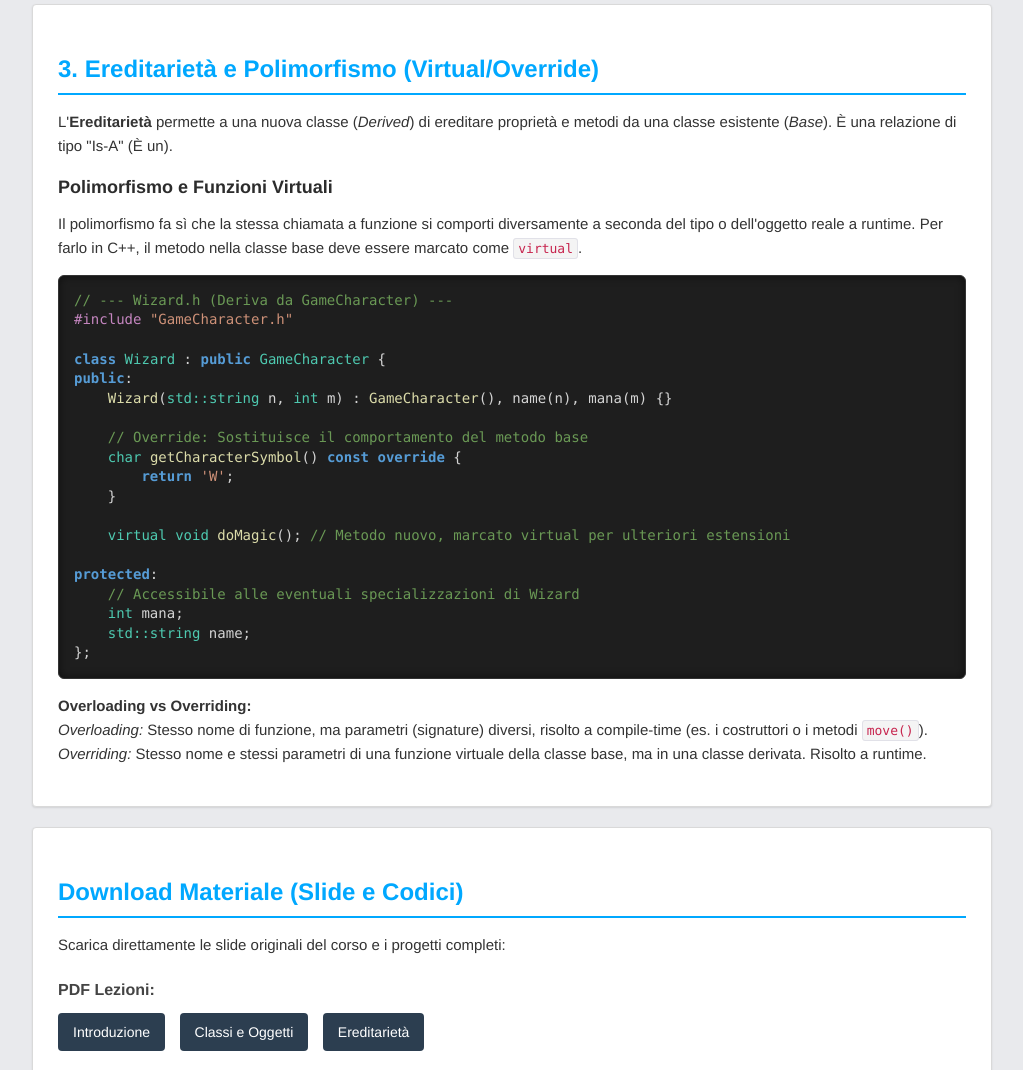
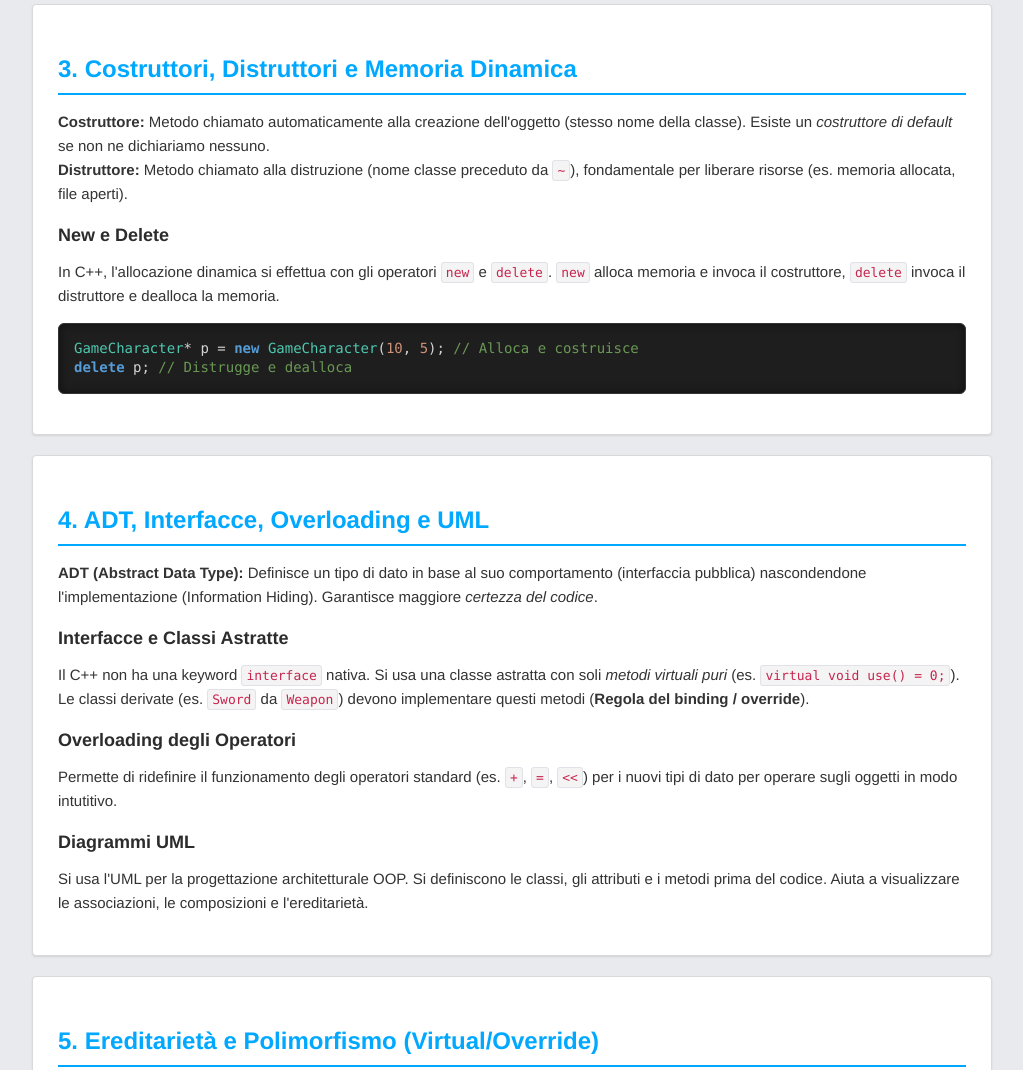
Before and after one commit to cristianceni5/sito-ripasso, a website: page programmazione.html in a window 1280 px wide. Shown: the part 1664-2734 px from the top of the page, without its empty margins (128-1151 px from the left). Drawn offline with Linux system fonts and the light colour scheme.

Commit message:
added contents from new PDFs

```diff
--- a/programmazione.html
+++ b/programmazione.html
@@ -106,13 +106,41 @@
 };</pre>
         </section>
 
+        <!-- COSTUTTORI E MEMORIA -->
+        <section class="content-section">
+            <h2>3. Costruttori, Distruttori e Memoria Dinamica</h2>
+            <p><strong>Costruttore:</strong> Metodo chiamato automaticamente alla creazione dell'oggetto (stesso nome della classe). Esiste un <em>costruttore di default</em> se non ne dichiariamo nessuno.<br>
+            <strong>Distruttore:</strong> Metodo chiamato alla distruzione (nome classe preceduto da <code>~</code>), fondamentale per liberare risorse (es. memoria allocata, file aperti).</p>
+
+            <h3>New e Delete</h3>
+            <p>In C++, l'allocazione dinamica si effettua con gli operatori <code>new</code> e <code>delete</code>. <code>new</code> alloca memoria e invoca il costruttore, <code>delete</code> invoca il distruttore e dealloca la memoria.</p>
+            <pre class="modern-code">
+<span class="type">GameCharacter</span>* p = <span class="keyword">new</span> <span class="type">GameCharacter</span>(<span class="string">10</span>, <span class="string">5</span>); <span class="comment">// Alloca e costruisce</span>
+<span class="keyword">delete</span> p; <span class="comment">// Distrugge e dealloca</span></pre>
+        </section>
+
+        <!-- ADT, UML E OVERLOADING -->
+        <section class="content-section">
+            <h2>4. ADT, Interfacce, Overloading e UML</h2>
+            <p><strong>ADT (Abstract Data Type):</strong> Definisce un tipo di dato in base al suo comportamento (interfaccia pubblica) nascondendone l'implementazione (Information Hiding). Garantisce maggiore <em>certezza del codice</em>.</p>
+
+            <h3>Interfacce e Classi Astratte</h3>
+            <p>Il C++ non ha una keyword <code>interface</code> nativa. Si usa una classe astratta con soli <em>metodi virtuali puri</em> (es. <code>virtual void use() = 0;</code>). Le classi derivate (es. <code>Sword</code> da <code>Weapon</code>) devono implementare questi metodi (<strong>Regola del binding / override</strong>).</p>
+
+            <h3>Overloading degli Operatori</h3>
+            <p>Permette di ridefinire il funzionamento degli operatori standard (es. <code>+</code>, <code>=</code>, <code>&lt;&lt;</code>) per i nuovi tipi di dato per operare sugli oggetti in modo intutitivo.</p>
+
+            <h3>Diagrammi UML</h3>
+            <p>Si usa l'UML per la progettazione architetturale OOP. Si definiscono le classi, gli attributi e i metodi prima del codice. Aiuta a visualizzare le associazioni, le composizioni e l'ereditarietà.</p>
+        </section>
+
         <!-- EREDITARIETÀ E POLIMORFISMO -->
         <section class="content-section">
-            <h2>3. Ereditarietà e Polimorfismo (Virtual/Override)</h2>
-            <p>L'<strong>Ereditarietà</strong> permette a una nuova classe (<em>Derived</em>) di ereditare proprietà e metodi da una classe esistente (<em>Base</em>). È una relazione di tipo "Is-A" (È un).</p>
+            <h2>5. Ereditarietà e Polimorfismo (Virtual/Override)</h2>
+            <p>L'<strong>Ereditarietà</strong> permette a una nuova classe (<em>Derived</em>) di ereditare proprietà e metodi da una classe esistente (<em>Base</em>). È una relazione di tipo "Is-A" (È un). In C++ esiste anche l'ereditarietà multipla.</p>
 
             <h3>Polimorfismo e Funzioni Virtuali</h3>
-            <p>Il polimorfismo fa sì che la stessa chiamata a funzione si comporti diversamente a seconda del tipo o dell'oggetto reale a runtime. Per farlo in C++, il metodo nella classe base deve essere marcato come <code>virtual</code>.</p>
+            <p>Il polimorfismo risolve il <em>Binding Dinamico</em>, permettendo alla stessa chiamata di funzione di comportarsi in base al tipo reale dell'oggetto a runtime. Il metodo nella classe base deve essere <code>virtual</code>.</p>
 
             <pre class="modern-code">
 <span class="comment">// --- Wizard.h (Deriva da GameCharacter) ---</span>
@@ -149,6 +177,11 @@
                 <h4>PDF Lezioni:</h4>
                 <a href="materiale/programmazione/Introduction%20to%20OOP%20CPP.pdf" class="download-btn" target="_blank">Introduzione</a>
                 <a href="materiale/programmazione/Classes%20and%20Objects%20C%2B%2B.pdf" class="download-btn" target="_blank">Classi e Oggetti</a>
+                <a href="materiale/programmazione/PROGRAMMAZIONE%2009.03.pdf" class="download-btn" target="_blank">09.03 (UML & ADT)</a>
+                <a href="materiale/programmazione/Programmazione%2016.03.pdf" class="download-btn" target="_blank">16.03 (Interfacce & Overload)</a>
+                <a href="materiale/programmazione/Programmazione%2017.03.pdf" class="download-btn" target="_blank">17.03 (Binding & Override)</a>
+                <a href="materiale/programmazione/Programmazione.pdf" class="download-btn" target="_blank">Sommario Programmazione</a>
+                <a href="materiale/programmazione/C%2B%2B-sheet-16032026.pdf" class="download-btn" target="_blank">Cheatsheet C++</a>
                 <a href="materiale/programmazione/4-inheritance.pdf" class="download-btn" target="_blank">Ereditarietà</a>
             </div>
 
```
